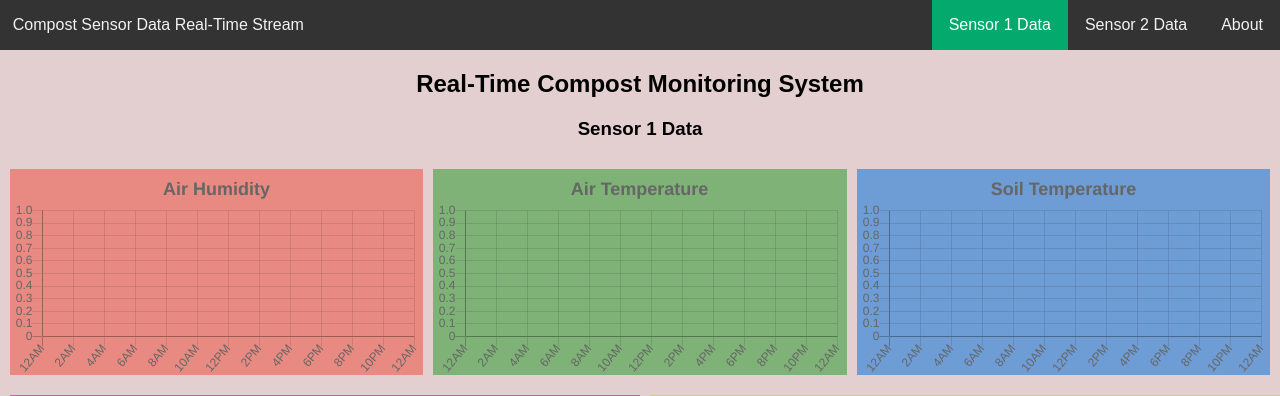
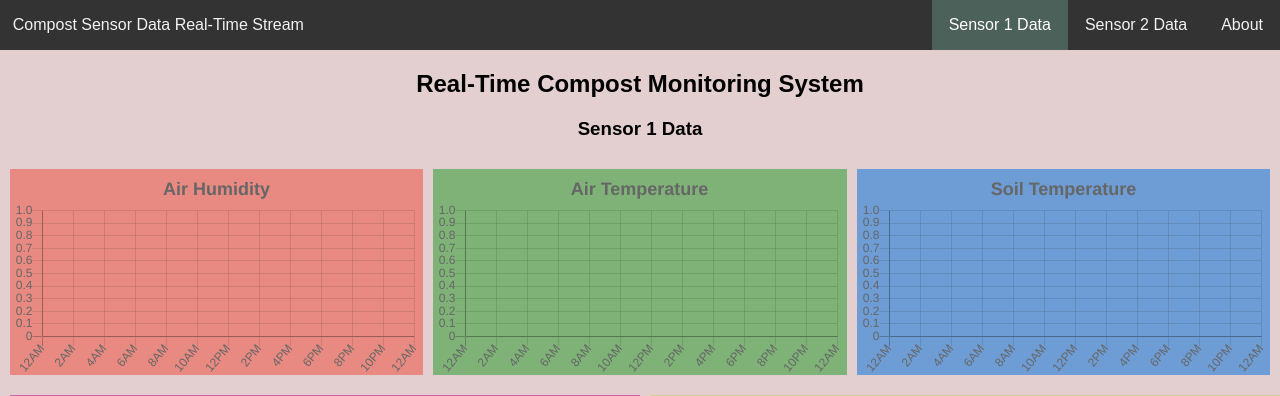
Before and after one commit to fjaqu1n0/SmartCompost, a PHP site: page / in a window 1280 px wide. Shown: the top 396 px of the page. Run offline with PHP 8.4, Linux system fonts and the light colour scheme; some libraries are stand-ins or nearby versions.

Commit message:
Update style.css

```diff
--- a/style.css
+++ b/style.css
@@ -46,7 +46,7 @@ body {
   }
 
 .navigator a.active {
-    background-color: #04AA6D;
+    background-color: #4c6159;
     color: white;
   }
 
```
